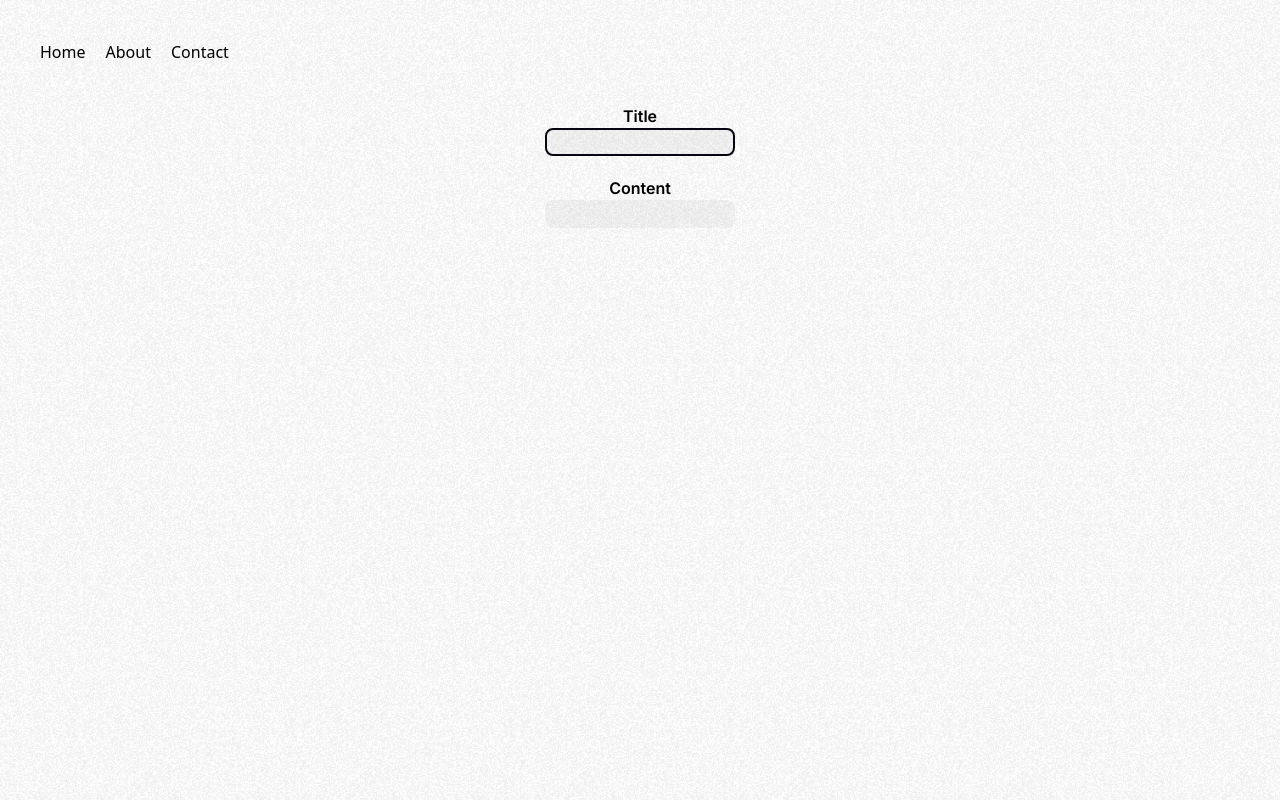
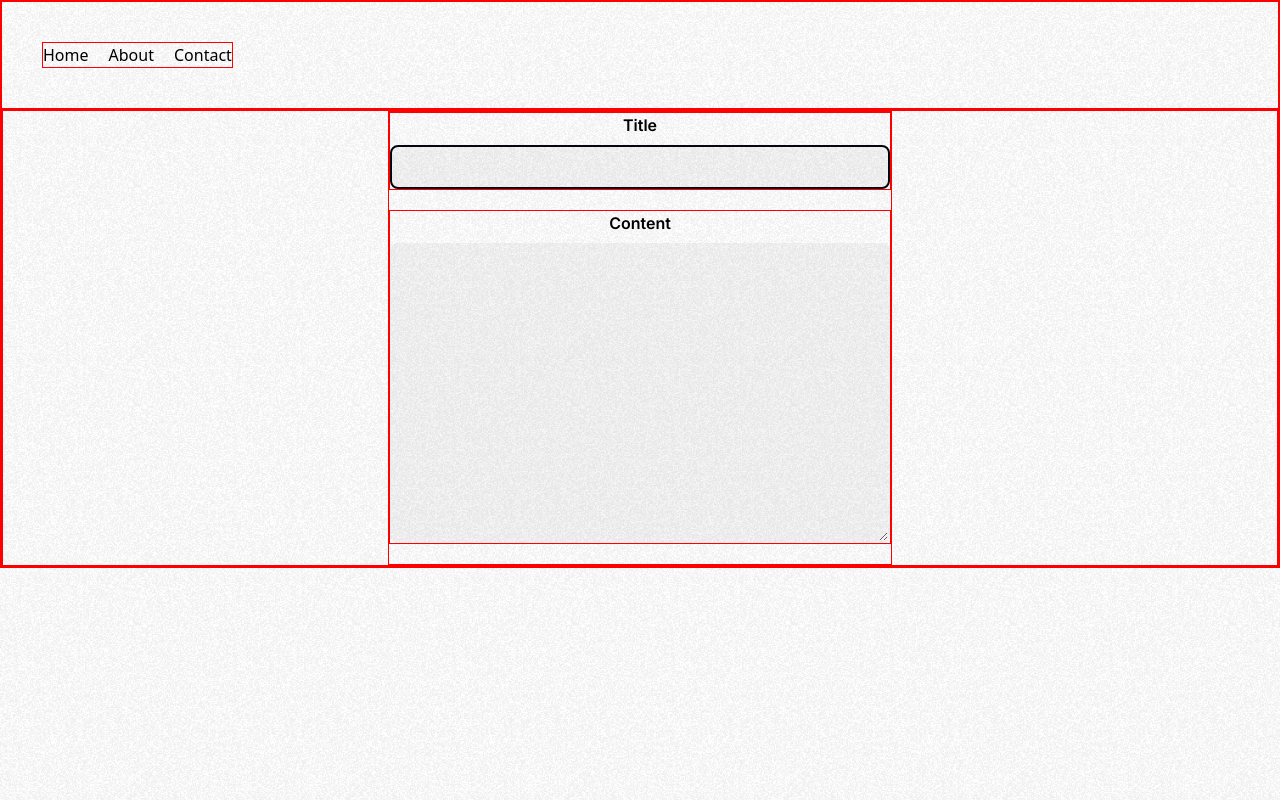
Before and after one commit to ThomasPIET/blog_stage, a Next.js app: page /createPost in a window 1280 px wide. Built offline with nearby package versions, Linux system fonts and the light colour scheme.

Commit message:
Fix formatting issues in Article and createPost components

```diff
--- a/app/components/Article/index.js
+++ b/app/components/Article/index.js
@@ -1,7 +1,6 @@
-export default function Article({title, content}) {
+export default function Article({ title, content }) {
   return (
-    <div className=" p-20 m-20
-    ">
+    <div className=" p-20 m-20">
       <h2 className="text-3xl text-center">{title}</h2>
       <p className="flex text-center justify-center">{content}</p>
     </div>
--- a/app/components/Post/index.js
+++ /dev/null
@@ -1,3 +0,0 @@
-export default function Post() {
-
-}
--- a/app/createPost/page.js
+++ b/app/createPost/page.js
@@ -5,16 +5,12 @@ export default function Page() {
     <div className="flex  justify-center">
       <div>
         <div class="input-group">
-          <label className="text-center justify-center flex font-semibold ">
-            Title
-          </label>
-          <input autoFocus autocComplete="off" class="input" />
+          <label className="pb-2 justify-center flex font-semibold">Title</label>
+          <input autoFocus autocomplete="off" class="input-title"></input>
         </div>
-        <div class="input-group">
-          <label className="text-center justify-center flex font-semibold ">
-            Content
-          </label>
-          <input autoComplete="off" class="input" />
+        <div className="pt-20" class="input-group">
+          <label className="pb-2 justify-center flex font-semibold">Content</label>
+          <textarea autocomplete="off" class="input"></textarea>
         </div>
       </div>
     </div>
--- a/app/createPost/style.css
+++ b/app/createPost/style.css
@@ -1,24 +1,50 @@
 .input {
-    max-width: 190px;
-    height: auto;
+  width: 100%;
+  min-width: 500px;
+  max-height: 600px;
+  min-height: 300px;
   background-color: #05060f0a;
-    border-radius: .5rem;
-    padding: 0 1rem;
+  border-radius: 0.5rem;
+  padding: 0.5rem 1rem;
   border: 2px solid transparent;
   font-size: 1rem;
-    transition: border-color .3s cubic-bezier(.25,.01,.25,1) 0s, color .3s cubic-bezier(.25,.01,.25,1) 0s,background .2s cubic-bezier(.25,.01,.25,1) 0s;
-    resize: vertical;
-
+  transition: border-color 0.3s cubic-bezier(0.25, 0.01, 0.25, 1) 0s,
+    color 0.3s cubic-bezier(0.25, 0.01, 0.25, 1) 0s,
+    background 0.2s cubic-bezier(0.25, 0.01, 0.25, 1) 0s;
+  resize: both;
+  overflow-y: auto;
 }
 
+body {
+  overflow: hidden;
+}
 
-
-  .input:hover, .input:focus, .input-group:hover .input {
+.input-title {
+  width: 100%;
+  min-width: 270px;
+  max-height: 45px;
+  background-color: #05060f0a;
+  border-radius: 0.5rem;
+  padding: 0.5rem 1rem;
+  border: 2px solid transparent;
+  font-size: 1rem;
+  transition: border-color 0.3s cubic-bezier(0.25, 0.01, 0.25, 1) 0s,
+    color 0.3s cubic-bezier(0.25, 0.01, 0.25, 1) 0s,
+    background 0.2s cubic-bezier(0.25, 0.01, 0.25, 1) 0s;
+  overflow-y: auto;
+}
+.input:hover,
+.input:focus,
+.input-title:hover,
+.input-title:focus,
+.input-group:hover .input,
+.input-group:hover .input-title {
   outline: none;
   border-color: #05060f;
 }
 
-  .input-group:hover .label, .input:focus {
+.input-group:hover .label,
+.input:focus {
   color: #05060fc2;
 }
 
--- a/app/globals.css
+++ b/app/globals.css
@@ -11,6 +11,10 @@
   src: url('../public/Satoshi-Regular.woff2') format('woff2');
   font-weight: normal;
   font-style: normal;
+}
+
+* div {
+  border: 1px solid red;
 }
 
 body{
--- a/app/useRequest.js
+++ /dev/null
@@ -1,16 +0,0 @@
-import useSWR from "swr"
-
-const fetcher = url => fetch(url).then(res => res.json())
-const baseUrl = "https://jsonplaceholder.typicode.com"
-
-export const useGetPosts = path => {
-  if (!path) {
-    throw new Error("Path is required")
-  }
-
-  const url = baseUrl + path
-
-  const { data: posts, error } = useSWR(url, fetcher)
-
-  return { posts, error }
-}
```
Lines whose indentation alone changed are shown as unchanged.
